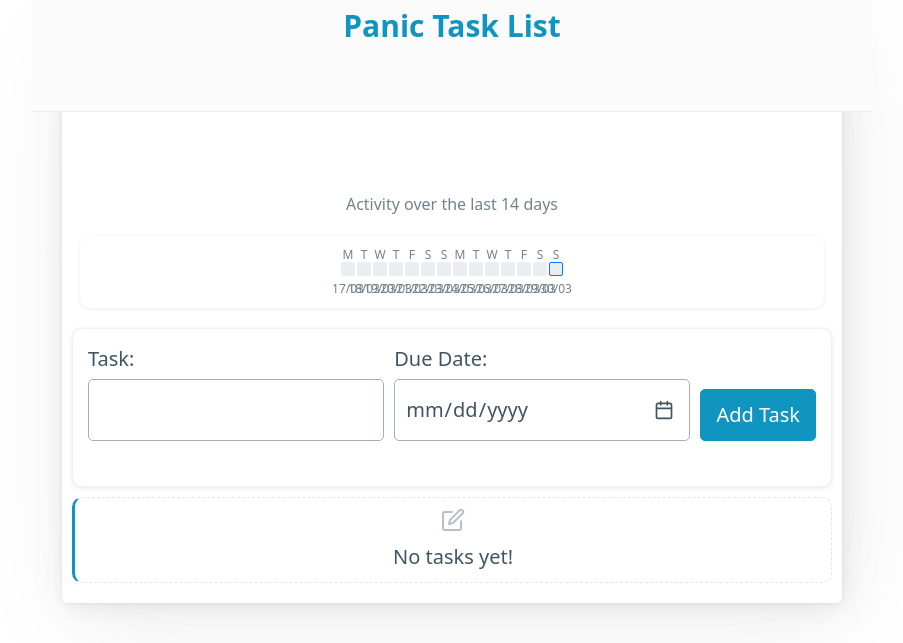
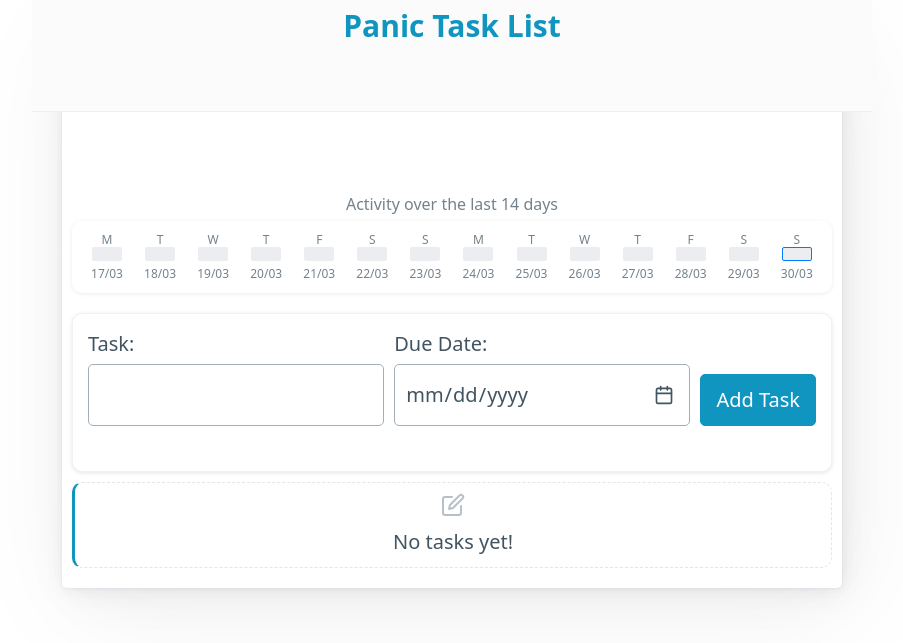
Before and after one commit to rjtavares/Melga, a Flask app: page / in a window 1280 px wide. Shown: the top 643 px of the page, without its empty margins (188-1091 px from the left). Run offline with Flask 2, Linux system fonts and the light colour scheme; data that the repository does not hold is empty; some libraries are stand-ins or nearby versions.

Commit message:
changed activity log style

```diff
--- a/templates/index.html
+++ b/templates/index.html
@@ -400,28 +400,34 @@
         }
 
         /* Activity graph styles */
+        .activity-graph-container {
+            width: 100%;
+            margin: 1rem 0;
+        }
+
         .activity-graph {
             display: flex;
-            justify-content: center;
+            justify-content: space-between;
             align-items: flex-end;
             gap: 2px;
-            margin: 1rem auto;
-            padding: 0.5rem;
+            margin: 0 auto;
+            padding: 0.5rem 1rem;
             background-color: var(--card-background-color);
             border-radius: 0.5rem;
             box-shadow: 0 1px 4px rgba(0,0,0,0.08);
-            max-width: 98%;
+            width: 100%;
         }
 
         .activity-day {
             display: flex;
             flex-direction: column;
             align-items: center;
-            width: 14px;
+            flex: 1;
+            max-width: 30px;
         }
 
         .activity-box {
-            width: 14px;
+            width: 100%;
             height: 14px;
             border-radius: 2px;
             margin-bottom: 2px;
```
